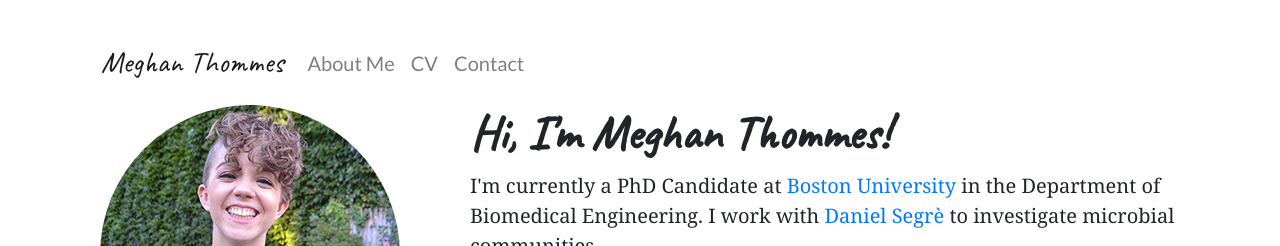
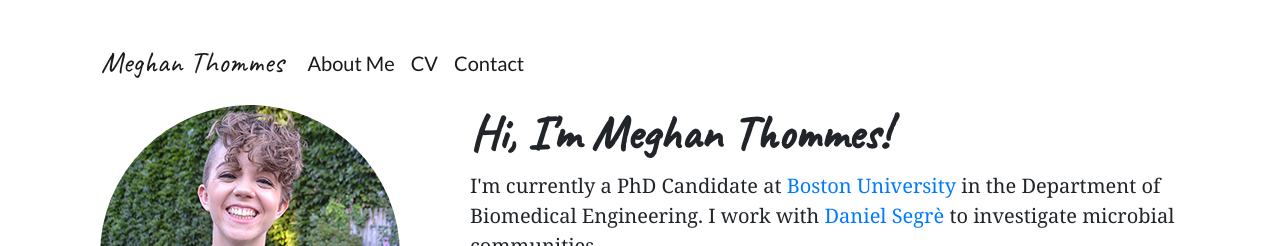
Before and after one commit to megthommes/megthommes.github.io, a Jekyll site: the page built from index.html, in a window 1280 px wide. Shown: the top 246 px of the page. Built offline with Jekyll 4.4.1, drawn with Linux system fonts in a browser that asks for light colours; some web fonts are replaced.

Commit message:
Update header.html

```diff
--- a/_includes/header.html
+++ b/_includes/header.html
@@ -5,15 +5,15 @@
 
 		<ul class="navbar-nav">
 			<!-- About Me -->
-			<li class="nav-item">
+			<li class="nav-item active">
 				<a class="nav-link" href="/about">About Me</a>
 			</li>
 			<!-- CV -->
-			<li class="nav-item">
+			<li class="nav-item active">
 				<a class="nav-link" href="/cv">CV</a>
 			</li>
 			<!-- Contact -->
-			<li class="nav-item">
+			<li class="nav-item active">
 				<a class="nav-link" href="/contact">Contact</a>
 			</li>
 		</ul>
```
